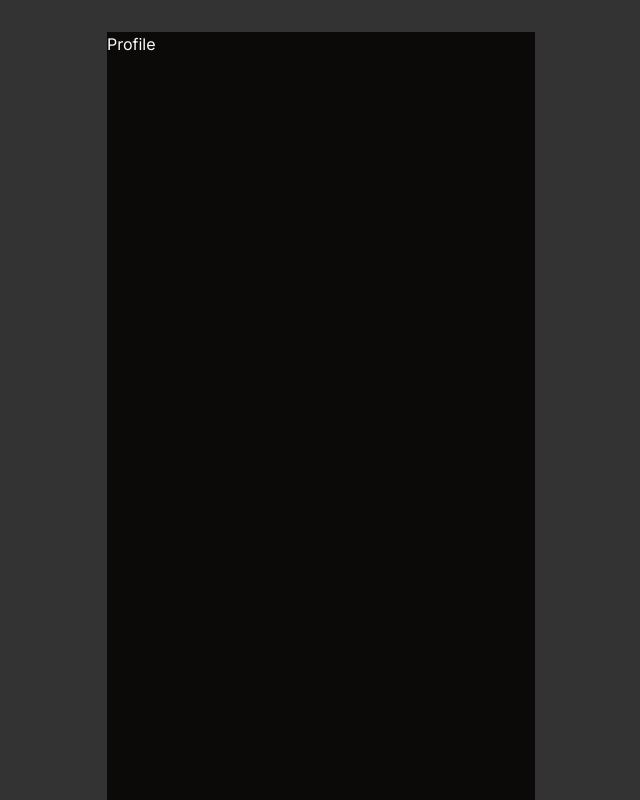
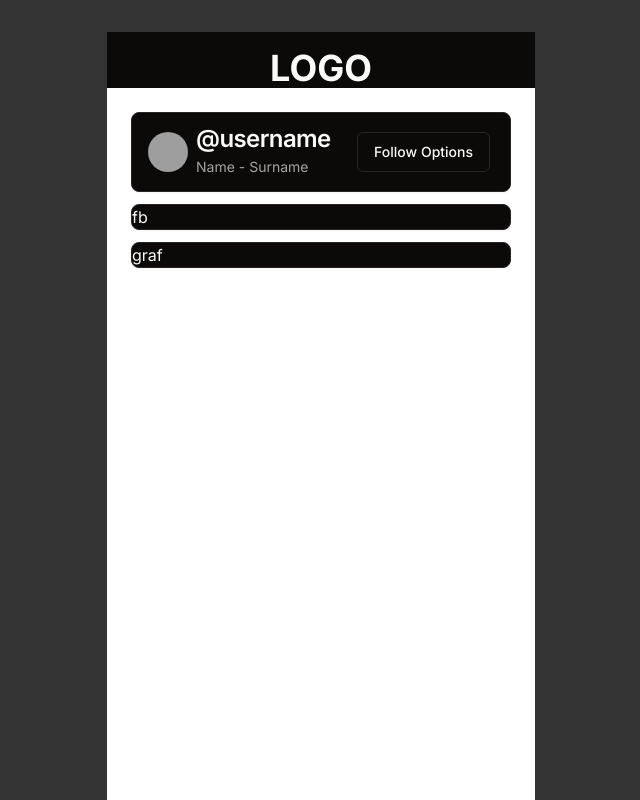
Before and after one commit to Truly-Depressed-Developers/upToDate, a Next.js app: page /profile in a window 1280 px wide. Shown: the top 800 px of the page, without its empty margins (319-959 px from the left). Built offline with nearby package versions, Linux system fonts and the light colour scheme; grey boxes are pictures that could not be loaded.

Commit message:
start of the header

```diff
--- a/src/app/profile/page.tsx
+++ b/src/app/profile/page.tsx
@@ -1,7 +1,42 @@
 import React from "react";
+import {
+  Card,
+  CardContent,
+  CardDescription,
+  CardHeader,
+  CardTitle,
+} from "../../components/ui/card";
+import {
+  Avatar,
+  AvatarFallback,
+  AvatarImage,
+} from "@/components/ui/avatar";
+import { Button } from "../../components/ui/button";
 
 const Profile = () => {
-  return <div className="">Profile</div>;
+  return <div>
+    <h1 className="pt-4 text-center text-4xl font-bold">LOGO</h1>
+    <div className="w-[100%] h-[800px] bg-white p-6">
+      <Card className="flex flex-row justify-around items-center h-[80px]">
+        <div className="flex-none ml-4 mr-2">
+          <Avatar>
+            <AvatarImage src="https://github.com/shadcn.png" alt="@shadcn" />
+            <AvatarFallback>CN</AvatarFallback>
+          </Avatar>
+        </div>
+        <div className="flex grow flex-col items-start justify-around h-[70%]">
+          <CardTitle className="">@username</CardTitle>
+          <CardDescription>Name - Surname</CardDescription>
+        </div>
+        <div className="flex-none mr-5 ml-2">
+          <Button variant="outline">Follow Options</Button>
+        </div>
+      </Card>
+      <Card className="mt-3">fb</Card>
+      <Card className="mt-3">graf</Card>
+
+    </div>
+  </div>;
 };
 
 export default Profile;
```
Also changed, not shown: 1 other file (tests, documents, lock files or other folders).
